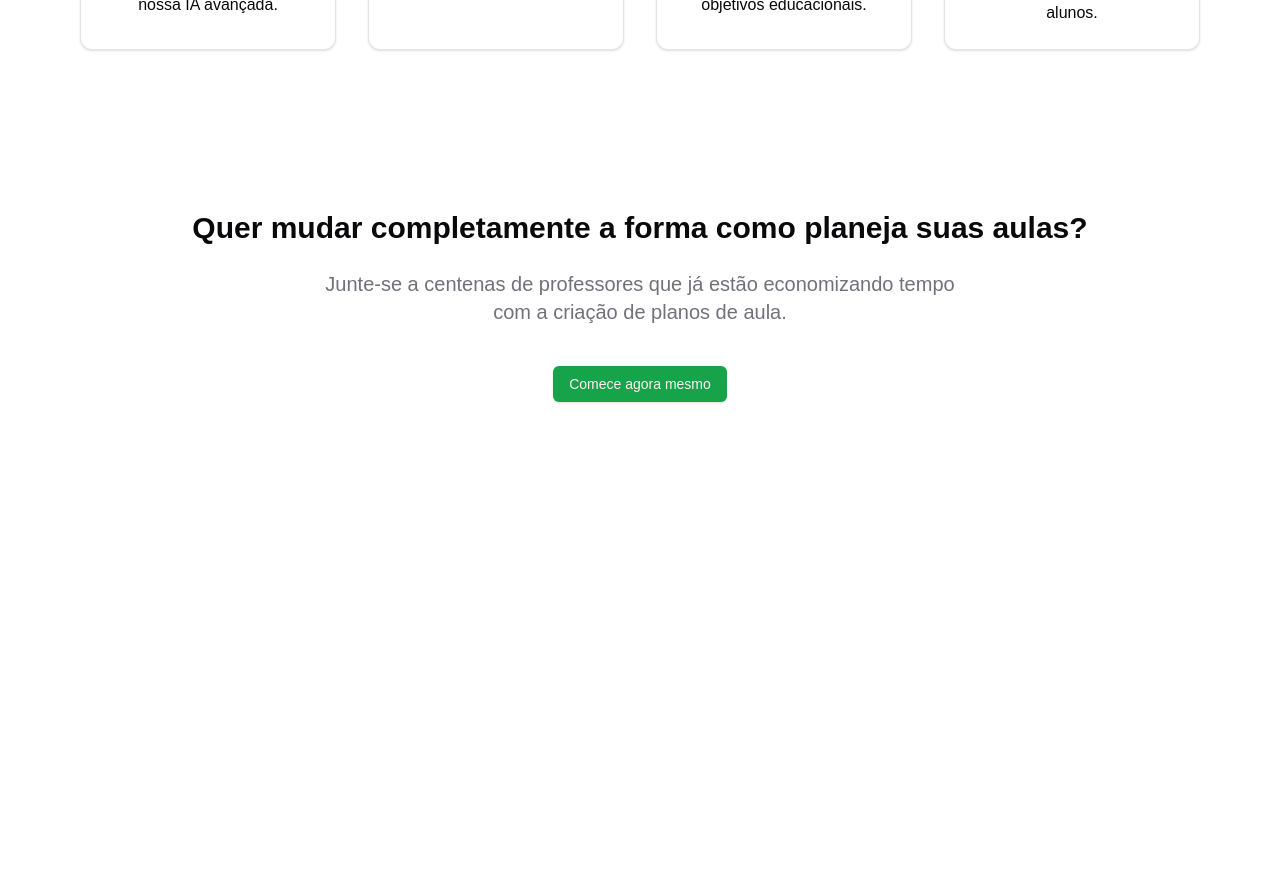
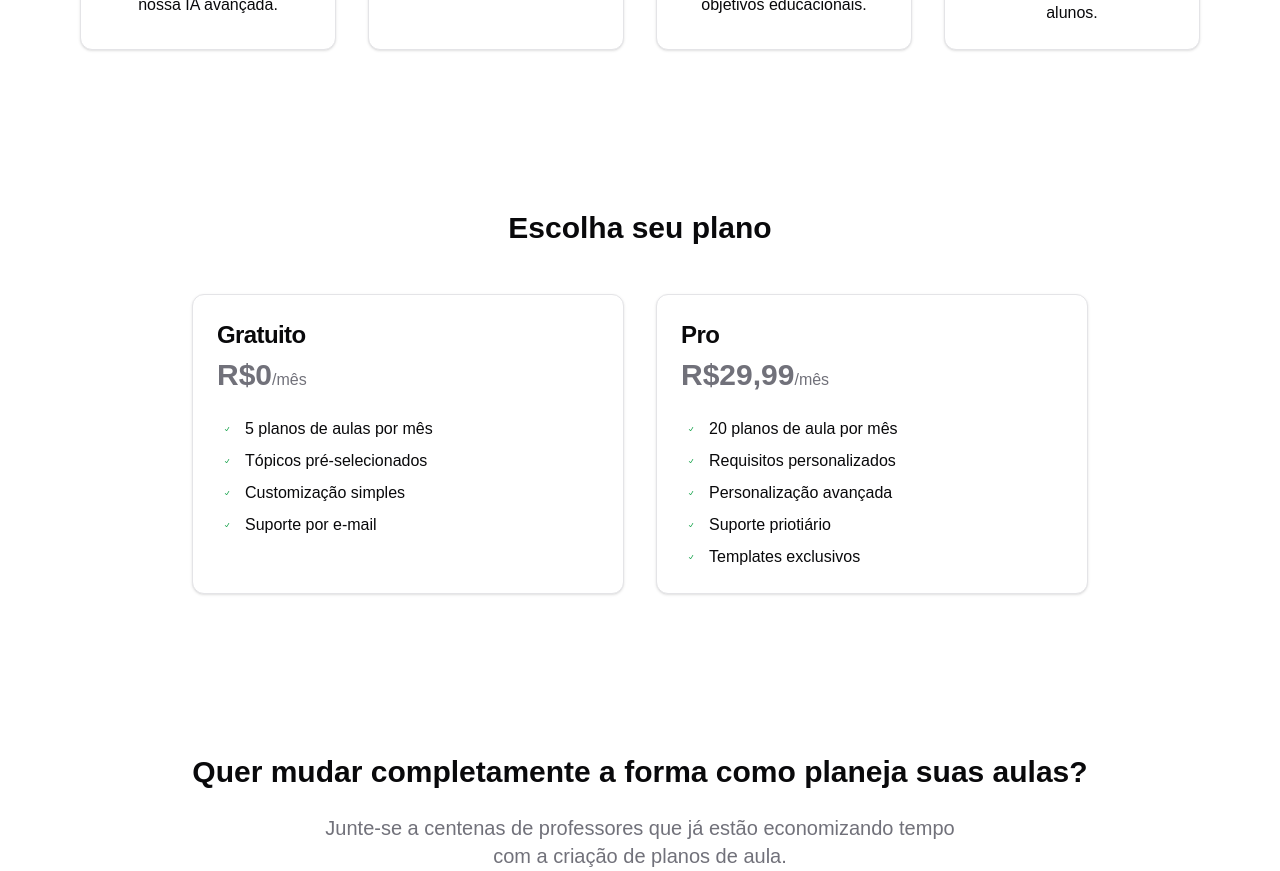
Before and after one commit to VictorRibeiroH/EstudaFacil, a Next.js app: page / in a window 1280 px wide. Shown: the part 800-1671 px from the top of the page. Before the commit the page ends 1282 px from the top, so only its background shows below. Built offline with nearby package versions, Linux system fonts and the light colour scheme.

Commit message:
Card de planos

```diff
--- a/app/page.tsx
+++ b/app/page.tsx
@@ -1,4 +1,5 @@
 import MaxWidthWrapper from "@/components/common/MaxWidthWrapper";
+import PricingSection from "@/components/common/PricingSection";
 
 import { Button, buttonVariants } from "@/components/ui/button";
 import {
@@ -15,6 +16,7 @@ export default function Home() {
   return <MaxWidthWrapper>
     <HeroSection />
     <FeaturesSection />
+    <PricingSection />
     <CTASection />
   </MaxWidthWrapper>;
 }
@@ -39,7 +41,7 @@ function HeroSection() {
           className={buttonVariants({
             variant: 'secondary',
           })}
-        >Preço</Link>
+        >Planos</Link>
       </div>
     </div>
   );
--- /dev/null
+++ b/components/common/PricingCard.tsx
@@ -0,0 +1,48 @@
+import React from "react";
+
+import {
+  Card,
+  CardContent,
+  CardHeader,
+  CardFooter,
+  CardDescription,
+  CardTitle,
+} from "@/components/ui/card";
+import { CheckIcon } from "@radix-ui/react-icons";
+
+const PricingCard = ({
+  tier,
+  index,
+}: {
+  tier: {
+    name: string;
+    price: string;
+    features: string[];
+  };
+  index: number;
+}) => {
+  return (
+    <Card>
+      <CardHeader>
+        <CardTitle className="text-2xl">{tier.name}</CardTitle>
+        <CardDescription className="text-3xl font-bold">
+          {tier.price}
+          <span className="text-base font-normal">/mês</span>
+        </CardDescription>
+      </CardHeader>
+
+      <CardContent>
+        <ul className="space-y-2">
+          {tier.features.map((feature, fIndex) => (
+            <li key={fIndex} className="flex items-center">
+              <CheckIcon className="h-2 w-5 text-primary mr-2" />
+              {feature}
+            </li>
+          ))}
+        </ul>
+      </CardContent>
+    </Card>
+  );
+};
+
+export default PricingCard;
--- /dev/null
+++ b/components/common/PricingSection.tsx
@@ -0,0 +1,23 @@
+import React from 'react'
+import MaxWidthWrapper from './MaxWidthWrapper'
+import { tiers } from '@/constants'
+import PricingCard from './PricingCard'
+
+const PricingSection = () => {
+  return (
+    <MaxWidthWrapper>
+        <div className='py-20'>
+            <h2 className='text-3xl font-bold text-center mb-12'>
+                Escolha seu plano
+            </h2>
+            <div className='grid grid-cols-1 md:grid-cols-2 gap-8 max-w-4xl mx-auto'>
+                {tiers.map((tier, index) => (
+                    <PricingCard tier={tier} index={index} key={index}/>
+                ))}
+            </div>
+        </div>
+    </MaxWidthWrapper>
+  )
+}
+
+export default PricingSection
--- a/constants.ts
+++ b/constants.ts
@@ -18,3 +18,28 @@ export const features = [
     description: "Simplifique seu processo de planejamento para dedicar mais tempo aos seus alunos.",
   },
 ];
+
+
+export const tiers = [
+  {
+    name: "Gratuito",
+    price: "R$0",
+    features: [
+      "5 planos de aulas por mês",
+      "Tópicos pré-selecionados",
+      "Customização simples",
+      "Suporte por e-mail",
+    ]
+  },
+  {
+    name: "Pro",
+    price: "R$29,99",
+    features: [
+      "20 planos de aula por mês",
+      "Requisitos personalizados",
+      "Personalização avançada",
+      "Suporte priotiário",
+      "Templates exclusivos",
+    ]
+  }
+]
```
